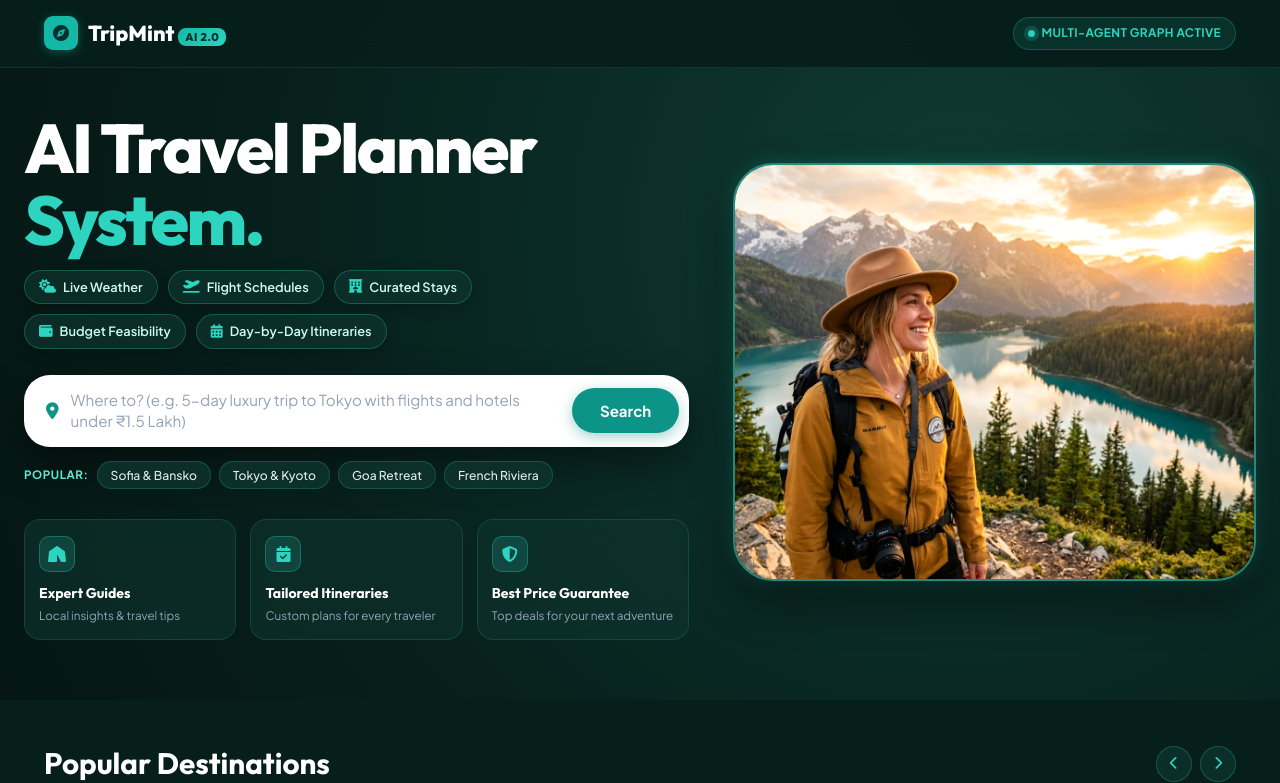
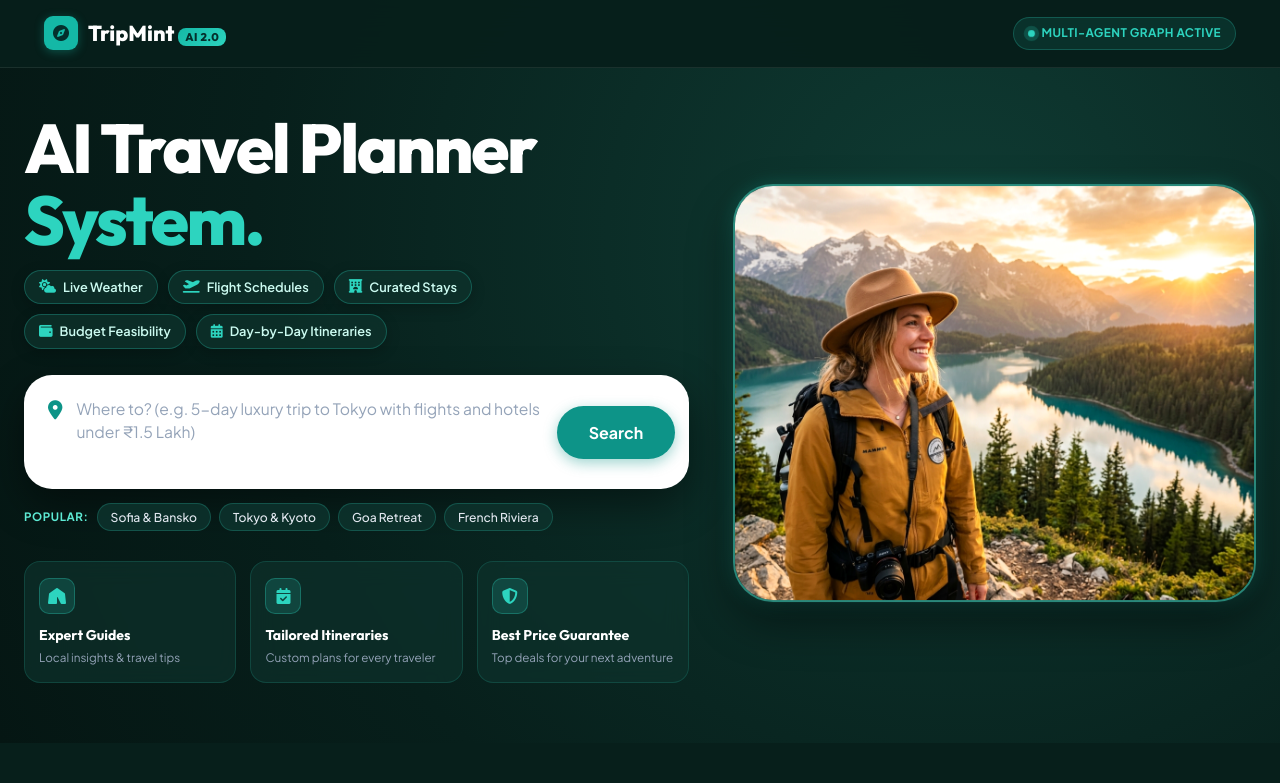
Before and after one commit to amitkarmakar07/TripMint-AI-Travel-Agent, a FastAPI app: page / in a window 1280 px wide. Shown: the top 783 px of the page. Run offline with FastAPI, Linux system fonts and the light colour scheme.

Commit message:
Clean redirect URLs and expand search textarea to 860px with 3-4 line height

```diff
--- a/static/style.css
+++ b/static/style.css
@@ -250,20 +250,20 @@ body {
     box-shadow: 0 6px 16px rgba(45, 212, 191, 0.3);
 }
 
-/* Floating White Capsule Search Bar (Wide & Multi-line Support) */
+/* Floating White Capsule Search Bar (Ultra-Wide & 3-4 Line Multi-line Support) */
 .search-capsule-form {
-    max-width: 760px;
+    max-width: 860px;
     width: 100%;
     margin-bottom: 30px;
 }
 
 .search-capsule {
     background: #FFFFFF;
-    border-radius: 26px;
-    padding: 8px 10px 8px 22px;
-    display: flex;
-    align-items: center;
-    gap: 14px;
+    border-radius: 28px;
+    padding: 12px 14px 12px 24px;
+    display: flex;
+    align-items: center;
+    gap: 16px;
     box-shadow: 0 16px 40px rgba(0, 0, 0, 0.45);
     transition: all 0.25s ease;
 }
@@ -274,8 +274,8 @@ body {
 
 .capsule-field {
     display: flex;
-    align-items: center;
-    gap: 12px;
+    align-items: flex-start;
+    gap: 14px;
     flex: 1;
 }
 
@@ -285,8 +285,9 @@ body {
 
 .capsule-icon {
     color: #0D9488;
-    font-size: 1.05rem;
+    font-size: 1.2rem;
     flex-shrink: 0;
+    margin-top: 14px;
 }
 
 .capsule-field textarea,
@@ -295,27 +296,27 @@ body {
     outline: none;
     background: transparent;
     font-family: var(--font-body);
-    font-size: 0.95rem;
+    font-size: 0.98rem;
     font-weight: 500;
     color: #0F172A;
     width: 100%;
     resize: none;
-    min-height: 48px;
-    max-height: 84px;
-    line-height: 1.45;
-    padding: 6px 0;
+    min-height: 84px;
+    max-height: 140px;
+    line-height: 1.5;
+    padding: 10px 0;
 }
 
 .capsule-field textarea::placeholder,
 .capsule-field input::placeholder {
     color: #94A3B8;
     font-weight: 400;
-    line-height: 1.4;
+    line-height: 1.5;
 }
 
 .capsule-divider {
     width: 1px;
-    height: 26px;
+    height: 36px;
     background: #E2E8F0;
 }
 
@@ -323,16 +324,17 @@ body {
     background: #0D9488;
     color: #FFFFFF;
     border: none;
-    padding: 13px 28px;
+    padding: 16px 32px;
     border-radius: 9999px;
     font-family: var(--font-body);
-    font-size: 0.94rem;
+    font-size: 1rem;
     font-weight: 700;
     cursor: pointer;
     transition: all 0.2s ease;
     box-shadow: 0 4px 14px rgba(13, 148, 136, 0.4);
     white-space: nowrap;
     flex-shrink: 0;
+    align-self: center;
 }
 
 .capsule-btn:hover {
--- a/templates/index.html
+++ b/templates/index.html
@@ -61,7 +61,7 @@
                             <i class="fa-solid fa-location-dot capsule-icon"></i>
                             <textarea
                                 id="query-input"
-                                rows="2"
+                                rows="3"
                                 placeholder="Where to? (e.g. 5-day luxury trip to Tokyo with flights and hotels under ₹1.5 Lakh)"
                                 required autocomplete="off"></textarea>
                         </div>
```
Also changed, not shown: decision.md (+13 -0 lines), templates/home.html (+4 -4 lines).
